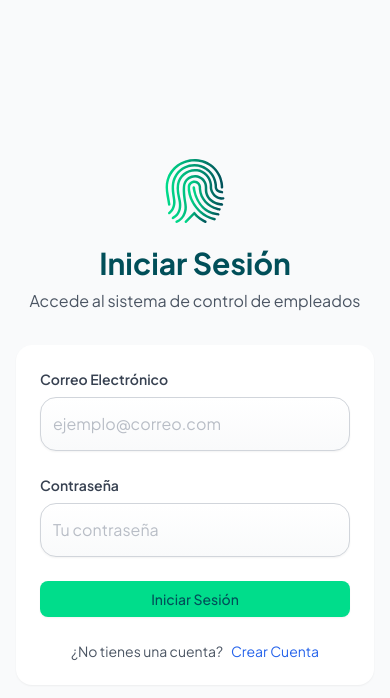
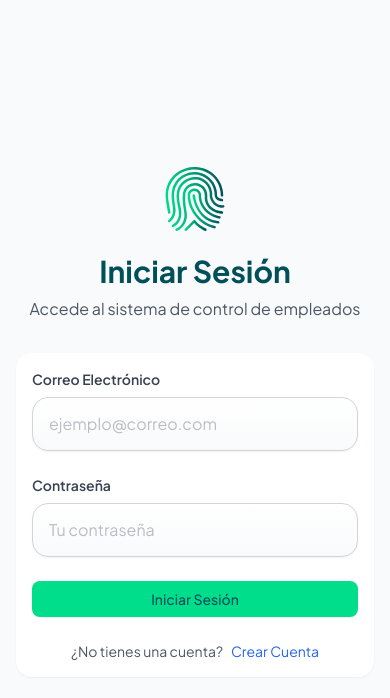
Before and after one commit to andreszapataq/aura-id, a Next.js app: page /login in a window 390 px wide. Shown: the top 698 px of the page. Built offline with nearby package versions, Linux system fonts and the light colour scheme; no server answers.

Commit message:
fix: mobile version

```diff
--- a/app/globals.css
+++ b/app/globals.css
@@ -105,7 +105,7 @@
 
 @layer components {
   .card {
-    @apply bg-white shadow-sm rounded-lg p-6;
+    @apply bg-white shadow-sm rounded-lg p-4 sm:p-6;
   }
 
   .card-hover {
@@ -159,7 +159,7 @@
 
   .input {
     font-family: var(--font-plus-jakarta-sans), system-ui, sans-serif;
-    @apply block w-full min-w-0 px-3 sm:px-5 py-3.5 rounded-lg border border-gray-300 shadow-sm
+    @apply block w-full min-w-0 px-4 sm:px-5 py-3.5 rounded-lg border border-gray-300 shadow-sm
            text-gray-800 placeholder-gray-400
            focus:outline-none focus:ring-2 focus:ring-[#00BF71] focus:border-[#00BF71] focus:ring-opacity-30
            focus:shadow-md hover:border-gray-400
```
